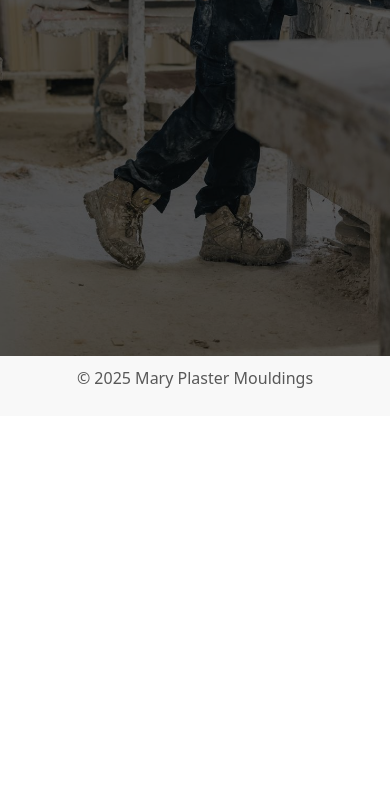
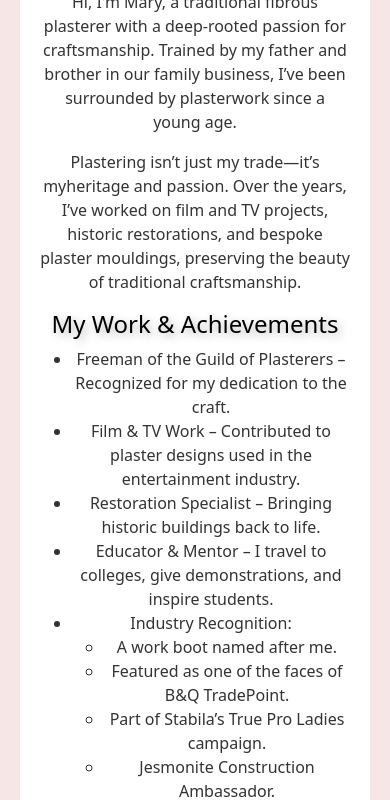
Before and after one commit to monicathomas8/marys-plaster, a plain HTML site: page about.html in a window 390 px wide. Shown: the part 544-1344 px from the top of the page. Before the commit the page ends 960 px from the top, so only its background shows below. Drawn offline with nearby package versions, Linux system fonts and the light colour scheme.

Commit message:
fixed css and added google fonts

```diff
--- a/about.html
+++ b/about.html
@@ -6,6 +6,10 @@
     <meta name="viewport" content="width=device-width, initial-scale=1.0" />
     <meta />
     <meta />
+    <!-- GOOGLE FONTS -->
+    <link rel="preconnect" href="https://fonts.googleapis.com">
+    <link rel="preconnect" href="https://fonts.gstatic.com" crossorigin>
+    <link href="https://fonts.googleapis.com/css2?family=Montserrat:ital,wght@0,100..900;1,100..900&display=swap" rel="stylesheet">
     <!-- PERSONAL CSS -->
     <link rel="stylesheet" href="assets/css/style.css" />
     <!-- BOOTSTRAP -->
@@ -45,31 +49,31 @@
             <img src="assets/images/mary1.jpg" alt="Mary - Plaster Artist" class="about-image">
             <div class="about-text">
                 <h1>About Mary</h1>
-                <p>Hi, I'm <strong>Mary</strong>, a <strong>traditional fibrous plasterer</strong> with a deep-rooted passion for craftsmanship.
+                <p>Hi, I'm Mary, a traditional fibrous plasterer with a deep-rooted passion for craftsmanship.
                    Trained by my father and brother in our family business, I’ve been surrounded by plasterwork since a young age.</p>
 
-                <p>Plastering isn’t just my trade—it’s my <strong>heritage and passion</strong>. Over the years, I’ve worked on
-                   <strong>film and TV projects, historic restorations, and bespoke plaster mouldings</strong>, preserving the beauty of traditional craftsmanship.</p>
+                <p>Plastering isn’t just my trade—it’s myheritage and passion. Over the years, I’ve worked on
+                   film and TV projects, historic restorations, and bespoke plaster mouldings, preserving the beauty of traditional craftsmanship.</p>
 
                 <h2>My Work & Achievements</h2>
                 <ul>
-                    <li><strong>Freeman of the Guild of Plasterers</strong> – Recognized for my dedication to the craft.</li>
-                    <li><strong>Film & TV Work</strong> – Contributed to plaster designs used in the entertainment industry.</li>
-                    <li><strong>Restoration Specialist</strong> – Bringing historic buildings back to life.</li>
-                    <li><strong>Educator & Mentor</strong> – I travel to colleges, give demonstrations, and inspire students.</li>
-                    <li><strong>Industry Recognition:</strong></li>
+                    <li>Freeman of the Guild of Plasterers – Recognized for my dedication to the craft.</li>
+                    <li>Film & TV Work – Contributed to plaster designs used in the entertainment industry.</li>
+                    <li>Restoration Specialist – Bringing historic buildings back to life.</li>
+                    <li>Educator & Mentor – I travel to colleges, give demonstrations, and inspire students.</li>
+                    <li>Industry Recognition:</li>
                     <ul>
-                        <li>A <strong>work boot</strong> named after me.</li>
-                        <li>Featured as one of the <strong>faces of B&Q TradePoint</strong>.</li>
-                        <li>Part of <strong>Stabila’s True Pro Ladies campaign</strong>.</li>
-                        <li><strong>Jesmonite Construction Ambassador</strong>.</li>
+                        <li>A work boot named after me.</li>
+                        <li>Featured as one of the faces of B&Q TradePoint.</li>
+                        <li>Part of Stabila’s True Pro Ladies campaign.</li>
+                        <li>Jesmonite Construction Ambassador.</li>
                     </ul>
                 </ul>
 
                 <h2>Why I Love What I Do</h2>
-                <p>Plastering is more than a skill—it’s an <strong>art form</strong>, a connection to history, and a way to leave something timeless behind.
-                   Whether I’m working on <strong>restorations, film sets, or creating custom pieces</strong>, my goal is to combine
-                   <strong>traditional techniques with modern creativity</strong> to bring spaces to life.</p>
+                <p>Plastering is more than a skill—it’s an art form, a connection to history, and a way to leave something timeless behind.
+                   Whether I’m working on restorations, film sets, or creating custom pieces, my goal is to combine
+                   traditional techniques with modern creativity to bring spaces to life.</p>
 
                 <h2>Let’s Connect!</h2>
                 <p>📩 Got a project or custom request? Let’s chat! Or view my pesonal favourite collection</p>
--- a/assets/css/style.css
+++ b/assets/css/style.css
@@ -1,3 +1,19 @@
+
+.montserrat-bold {
+    font-family: "Montserrat", sans-serif;
+    font-optical-sizing: auto;
+    font-weight: 700;
+    font-style: normal;
+  }
+
+  .montserrat-regular {
+    font-family: "Montserrat", sans-serif;
+    font-optical-sizing: auto;
+    font-weight: 400;
+    font-style: normal;
+  }
+
+
 /* General Styles */
 html, body {
     height: 100%;
@@ -274,8 +290,8 @@ footer {
 }
 
 .about-text h2 {
-    color: #6a0572; /* Deep purple for contrast */
-    font-size: 1.8rem;
+    color: black; /* Deep purple for contrast */
+    text-shadow: 3px 3px 10px rgba(0, 0, 0, 0.3);
 }
 
 .about-text p, .about-text ul {
@@ -301,66 +317,54 @@ footer {
     color: white;
 }
 
-/* Ensure proper stacking on small screens */
+/* Mobile Responsive Styles */
 @media (max-width: 768px) {
-    /* Hide the normal container */
-    .about-container {
-        display: none;
+    /* About Section - Center Content */
+    .about-section {
+        flex-direction: column;
+        padding: 20px;
+        text-align: center;
     }
 
-    /* Make the background image cover the full mobile screen */
-    .about-section {
-        background-image: url("/assets/images/mary1.jpg");
-        background-size: cover;
-        background-position: center;
-        background-repeat: no-repeat;
-        display: flex;
-        flex-direction: column;
-        align-items: center;
-        justify-content: center;
-        text-align: center;
-        color: white;
+    /* About Container - Full Width */
+    .about-container {
         width: 100%;
-        min-height: 100vh; /* Ensure it covers the entire screen */
-        position: relative;
-        padding: 40px 20px;
+        padding: 20px;
+        box-shadow: none;
     }
 
-    /* Add a dark overlay for better readability */
-    .about-section::before {
-        content: "";
-        position: absolute;
-        top: 0;
-        left: 0;
-        width: 100%;
-        height: 100%;
-        background: rgba(0, 0, 0, 0.6); /* Adjust opacity for readability */
-        z-index: 1;
+    /* About Image - Centered and Responsive */
+    .about-image {
+        width: 80%; /* Make image smaller and responsive */
+        margin: 0 auto 20px auto; /* Center and add space below */
+        float: none; /* Remove float to fix text wrap */
+        display: block;
     }
 
-    /* Ensure text is above the overlay */
+    /* Text - Adjust Font Size for Readability */
     .about-text {
-        position: relative;
-        z-index: 2;
-        background: rgba(0, 0, 0, 0.5); /* Semi-transparent background for contrast */
-        padding: 20px;
-        border-radius: 10px;
-        width: 90%;
-        color: white !important; /* Forces bright text */
-        display: block !important;
-        visibility: visible !important;
+        font-size: 1rem;
+        line-height: 1.4;
     }
 
-    /* Fix heading visibility */
     .about-text h1 {
-        font-size: 2.2rem;
-        text-shadow: 3px 3px 12px rgba(0, 0, 0, 1);
-        margin-bottom: 15px;
+        font-size: 2rem;
     }
 
-    /* Fix paragraph visibility */
-    .about-text p {
-        font-size: 1.2rem;
-        text-shadow: 2px 2px 10px rgba(0, 0, 0, 1);
+    .about-text h2 {
+        font-size: 1.5rem;
+    }
+
+    .about-text p,
+    .about-text ul {
+        font-size: 1rem;
+        line-height: 1.5;
+    }
+
+    /* Button - Full Width */
+    .about-text .btn {
+        width: 80%; /* Full width with margin */
+        margin: 20px auto 0 auto;
+        text-align: center;
     }
 }
```
Also changed, not shown: contact.html (+4 -0 lines), customorders.html (+4 -0 lines), index.html (+4 -0 lines), mycollection.html (+4 -0 lines), order.html (+4 -0 lines), screenwork.html (+4 -0 lines).
